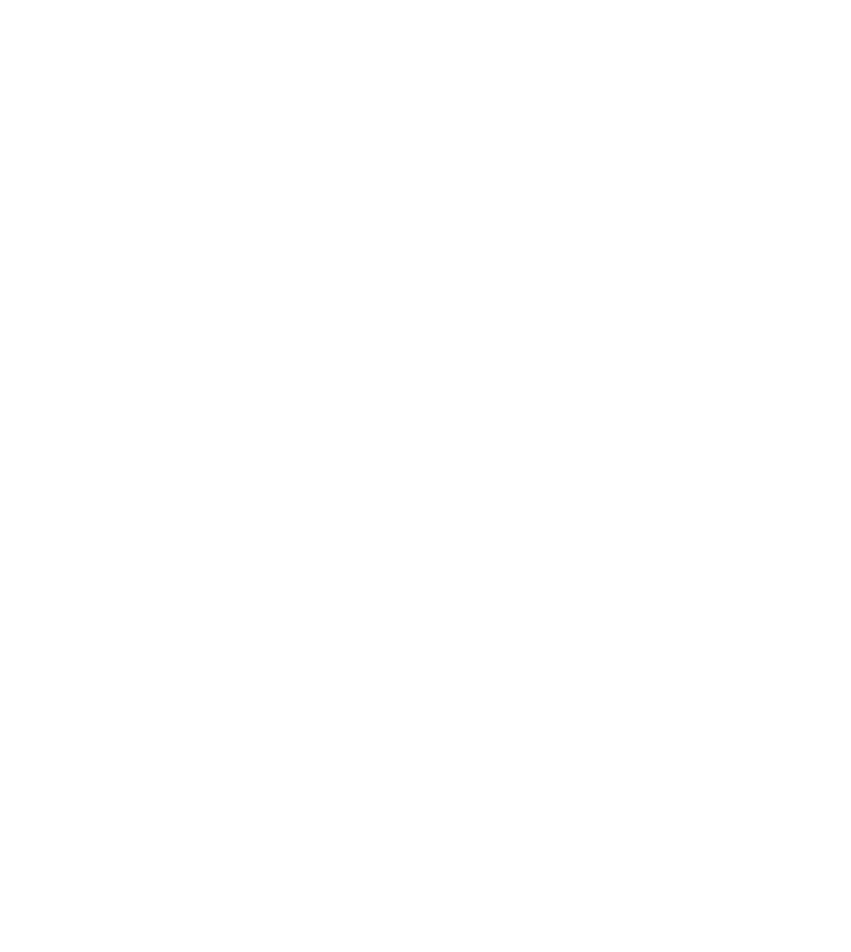
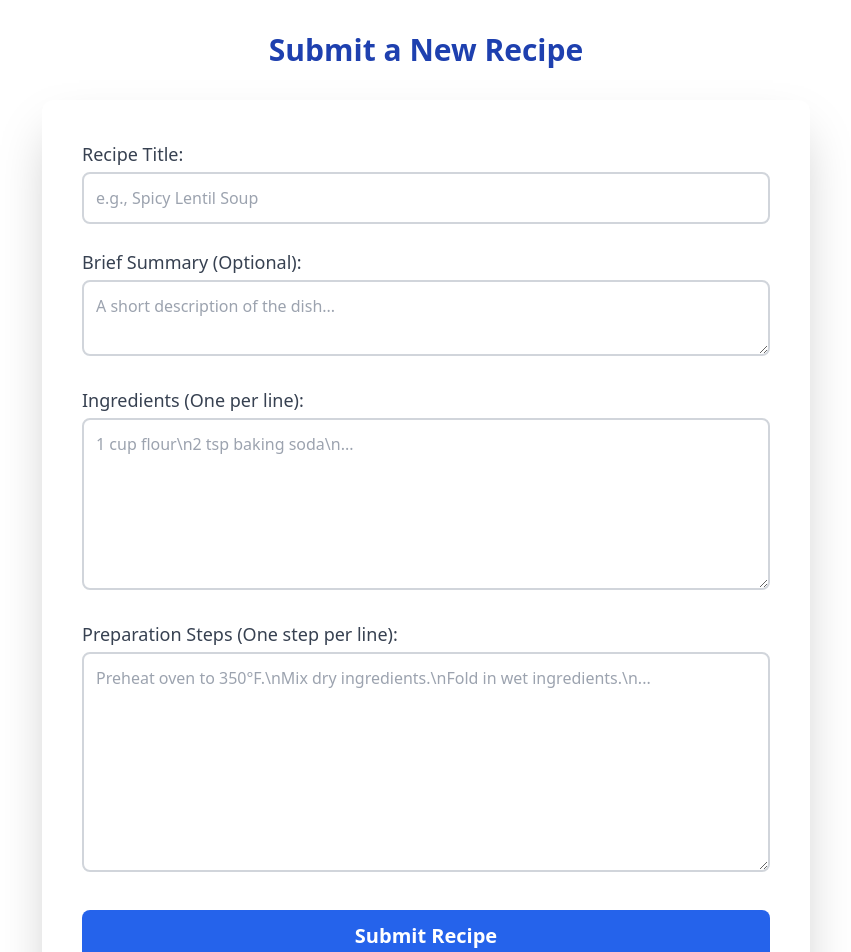
Before and after one commit to Laz-28/alx-fe-reactjs, a React app in the folder recipe-sharing-platform/: page /add in a window 1280 px wide. Before the commit this address had no page. Shown: the top 952 px of the page, without its empty margins (214-1065 px from the left). Before the commit the page ends 800 px from the top, so only its background shows below. Built offline with nearby package versions, Linux system fonts and the light colour scheme; the HTML template or start-up script is replaced by a standard one.

Commit message:
Adding Forms

```diff
--- a/recipe-sharing-platform/src/App.jsx
+++ b/recipe-sharing-platform/src/App.jsx
@@ -1,6 +1,7 @@
 import { BrowserRouter as Router, Route, Routes } from 'react-router-dom';
 import HomePage from './components/HomePage';
-import RecipeDetail from './components/RecipeDetail'; // We will create this next
+import RecipeDetail from './components/RecipeDetail';
+import AddRecipeForm from './components/AddRecipeForm'; // <-- New Import
 
 function App() {
   return (
@@ -8,6 +9,7 @@
       <Routes>
         <Route path="/" element={<HomePage />} />
         <Route path="/recipe/:id" element={<RecipeDetail />} />
+        <Route path="/add" element={<AddRecipeForm />} /> {/* <-- New Route */}
       </Routes>
     </Router>
   );
--- /dev/null
+++ b/recipe-sharing-platform/src/components/AddRecipeForm.jsx
@@ -0,0 +1,162 @@
+import React, { useState } from 'react';
+import { useNavigate } from 'react-router-dom';
+
+const AddRecipeForm = () => {
+  const navigate = useNavigate();
+  // State to hold form data
+  const [formData, setFormData] = useState({
+    title: '',
+    summary: '', // Optional: Adding a summary field for completeness
+    ingredients: '',
+    instructions: '',
+    image: 'https://dummyimage.com/400x300/ccc/333&text=New+Recipe' // Default image
+  });
+  // State for validation messages
+  const [errors, setErrors] = useState({});
+  const [isSubmitted, setIsSubmitted] = useState(false);
+
+  // Helper for input changes
+  const handleChange = (e) => {
+    const { name, value } = e.target;
+    setFormData(prev => ({ ...prev, [name]: value }));
+
+    // Clear error immediately when user starts typing
+    if (errors[name]) {
+      setErrors(prev => ({ ...prev, [name]: '' }));
+    }
+  };
+
+  // Step 2: Implement Form Validation Logic
+  const validate = () => {
+    let newErrors = {};
+    if (!formData.title.trim()) {
+      newErrors.title = 'Recipe title is required.';
+    }
+    if (!formData.ingredients.trim()) {
+      newErrors.ingredients = 'Ingredients list is required.';
+    } else if (formData.ingredients.split('\n').filter(i => i.trim()).length < 2) {
+       // Simple check for at least two non-empty ingredient lines
+      newErrors.ingredients = 'Please list at least two ingredients.';
+    }
+    if (!formData.instructions.trim()) {
+      newErrors.instructions = 'Preparation steps are required.';
+    }
+    setErrors(newErrors);
+    return Object.keys(newErrors).length === 0;
+  };
+
+  const handleSubmit = (e) => {
+    e.preventDefault();
+    if (validate()) {
+      // Step 2: If validation passes
+      console.log('Recipe Submitted Successfully:', formData);
+      setIsSubmitted(true);
+      // In a real application, you would POST this data to an API here.
+
+      // For demonstration, navigate home after a short delay
+      setTimeout(() => {
+        alert("Recipe added (Check console for data)! Navigating home.");
+        navigate('/');
+      }, 500);
+
+    } else {
+      // Validation failed
+      console.log('Form validation failed.');
+    }
+  };
+
+  return (
+    <div className="container mx-auto p-4 md:p-8">
+      <h1 className="text-3xl font-bold text-center mb-8 text-blue-800">
+        Submit a New Recipe
+      </h1>
+
+      <form
+        onSubmit={handleSubmit}
+        className="max-w-3xl mx-auto bg-white p-6 md:p-10 rounded-xl shadow-2xl"
+      >
+        <div className="space-y-6">
+
+          {/* Title Input */}
+          <div>
+            <label htmlFor="title" className="block text-lg font-medium text-gray-700 mb-1">Recipe Title:</label>
+            <input
+              type="text"
+              id="title"
+              name="title"
+              value={formData.title}
+              onChange={handleChange}
+              // Step 3: Tailwind Styling for responsiveness and focus
+              className={`w-full p-3 border-2 rounded-lg focus:ring-blue-500 focus:border-blue-500 transition duration-150 ${errors.title ? 'border-red-500' : 'border-gray-300'}`}
+              placeholder="e.g., Spicy Lentil Soup"
+            />
+            {errors.title && <p className="mt-1 text-sm text-red-500">{errors.title}</p>}
+          </div>
+
+          {/* Summary/Description Input */}
+          <div>
+            <label htmlFor="summary" className="block text-lg font-medium text-gray-700 mb-1">Brief Summary (Optional):</label>
+            <textarea
+              id="summary"
+              name="summary"
+              value={formData.summary}
+              onChange={handleChange}
+              rows="2"
+              className="w-full p-3 border-2 border-gray-300 rounded-lg focus:ring-blue-500 focus:border-blue-500 transition duration-150"
+              placeholder="A short description of the dish..."
+            />
+          </div>
+
+          {/* Ingredients Textarea */}
+          <div>
+            <label htmlFor="ingredients" className="block text-lg font-medium text-gray-700 mb-1">Ingredients (One per line):</label>
+            <textarea
+              id="ingredients"
+              name="ingredients"
+              value={formData.ingredients}
+              onChange={handleChange}
+              rows="6"
+              className={`w-full p-3 border-2 rounded-lg focus:ring-blue-500 focus:border-blue-500 transition duration-150 ${errors.ingredients ? 'border-red-500' : 'border-gray-300'}`}
+              placeholder="1 cup flour\n2 tsp baking soda\n..."
+            />
+            {errors.ingredients && <p className="mt-1 text-sm text-red-500">{errors.ingredients}</p>}
+          </div>
+
+          {/* Instructions Textarea */}
+          <div>
+            <label htmlFor="instructions" className="block text-lg font-medium text-gray-700 mb-1">Preparation Steps (One step per line):</label>
+            <textarea
+              id="instructions"
+              name="instructions"
+              value={formData.instructions}
+              onChange={handleChange}
+              rows="8"
+              className={`w-full p-3 border-2 rounded-lg focus:ring-blue-500 focus:border-blue-500 transition duration-150 ${errors.instructions ? 'border-red-500' : 'border-gray-300'}`}
+              placeholder="Preheat oven to 350°F.\nMix dry ingredients.\nFold in wet ingredients.\n..."
+            />
+            {errors.instructions && <p className="mt-1 text-sm text-red-500">{errors.instructions}</p>}
+          </div>
+
+        </div>
+
+        {/* Submit Button */}
+        <div className="mt-8">
+          <button
+            type="submit"
+            disabled={isSubmitted}
+            className={`w-full py-3 text-xl font-semibold rounded-lg text-white transition duration-200
+              ${isSubmitted
+                ? 'bg-green-500 cursor-not-allowed'
+                : 'bg-blue-600 hover:bg-blue-700 focus:outline-none focus:ring-4 focus:ring-blue-300'
+              }`
+            }
+          >
+            {isSubmitted ? 'Recipe Added!' : 'Submit Recipe'}
+          </button>
+        </div>
+      </form>
+    </div>
+  );
+};
+
+export default AddRecipeForm;
```
